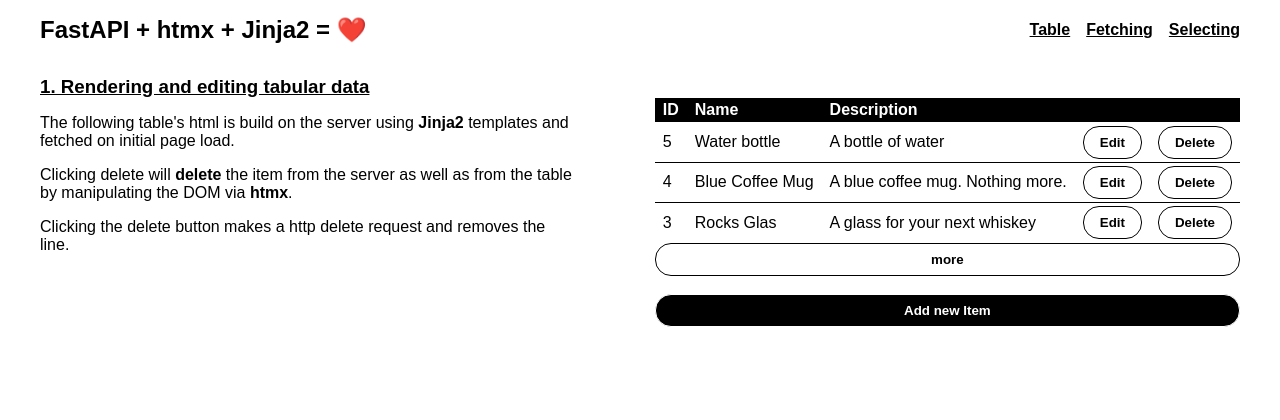
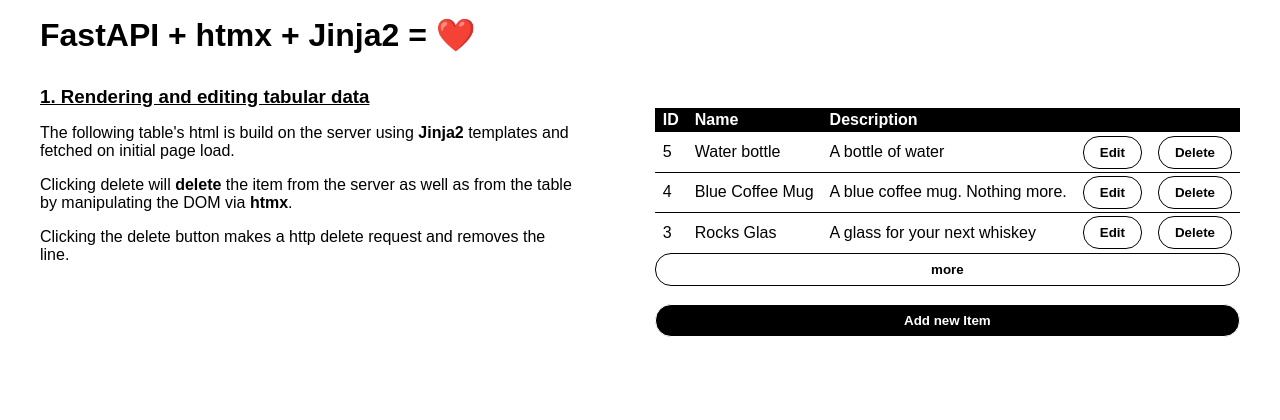
Before and after one commit to pazifical/fastapi-htmx-example, a FastAPI app: page / in a window 1280 px wide. Shown: the top 420 px of the page. Run offline with FastAPI, Linux system fonts and the light colour scheme; data that the repository does not hold is empty.

Commit message:
removed nav

```diff
--- a/templates/layouts/base.html
+++ b/templates/layouts/base.html
@@ -9,12 +9,7 @@
   <body>
     <header>
       <main>
-        <nav>
-          <h1>FastAPI + htmx + Jinja2 = ❤️</h1>
-          <a style="margin-left: auto" href="/">Table</a>
-          <a href="/">Fetching</a>
-          <a href="/">Selecting</a>
-        </nav>
+        <h1>FastAPI + htmx + Jinja2 = ❤️</h1>
       </main>
     </header>
 
```
